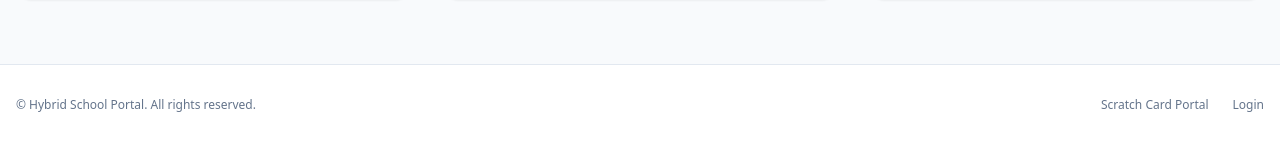
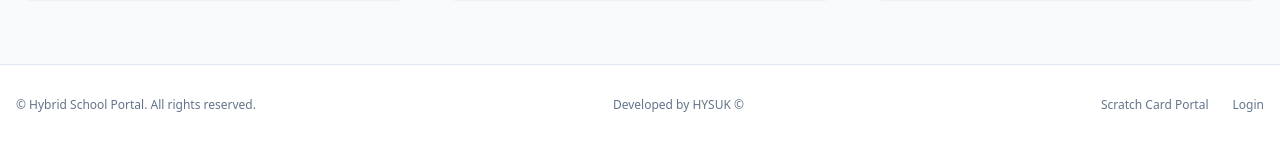
Before and after one commit to HYSUK/nigerian-school-management, a FastAPI app: page / in a window 1280 px wide. Shown: the part 1003-1148 px from the top of the page. Run offline with FastAPI, Linux system fonts and the light colour scheme; some libraries are stand-ins or nearby versions.

Commit message:
Add developer credit to footer in home.html

```diff
--- a/templates/home.html
+++ b/templates/home.html
@@ -124,6 +124,7 @@
     <footer class="bg-white border-t border-slate-200 py-8 px-4 text-center">
         <div class="max-w-7xl mx-auto flex flex-col sm:flex-row items-center justify-between gap-4 text-xs font-medium text-slate-500">
             <p>&copy; Hybrid School Portal. All rights reserved.</p>
+            <p>Developed by HYSUK &copy;</p>
             <div class="flex items-center space-x-6">
                 <a href="/apply" class="hover:text-emerald-600 transition">Scratch Card Portal</a>
                 <a href="/apply" class="hover:text-emerald-600 transition">Login</a>
```
